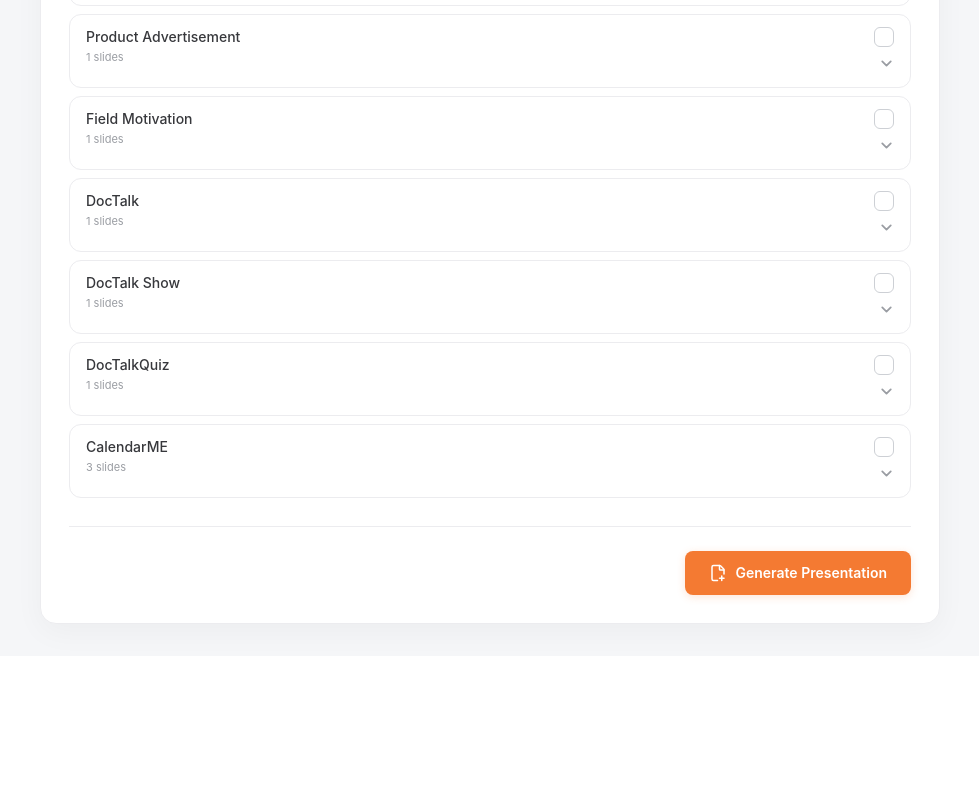
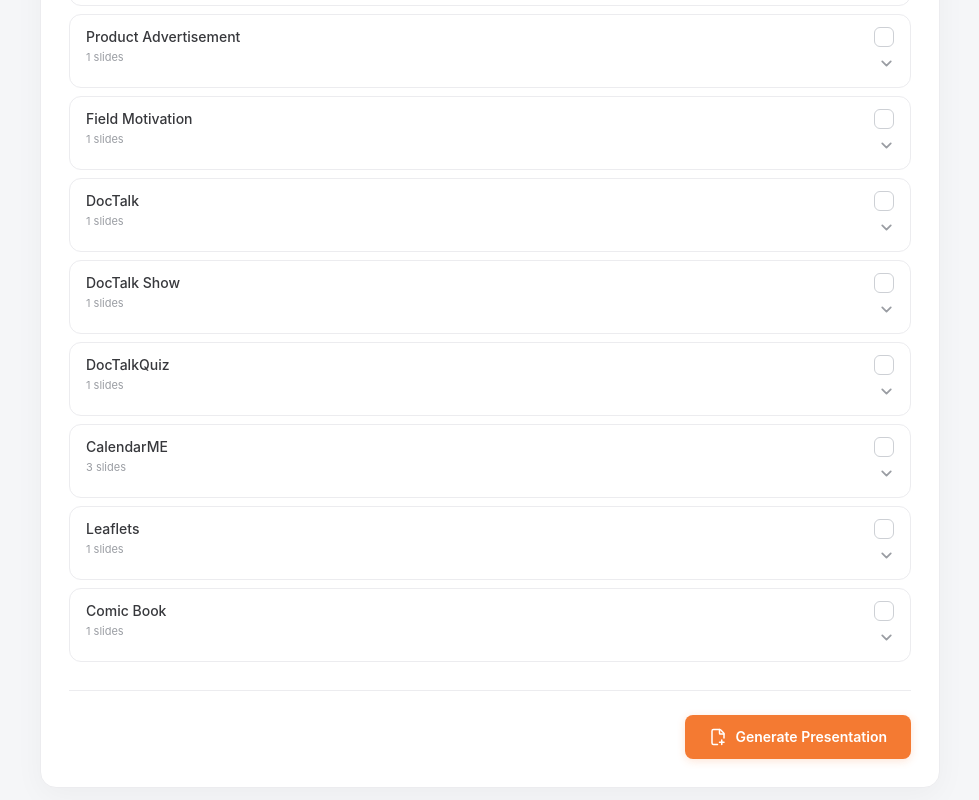
Before and after one commit to Rohan9833/Section-automation, a React (Vite) app in the folder FrontSection-Automation/: page /urlForm in a window 1280 px wide. Shown: the part 1644-2444 px from the top of the page, without its empty margins (150-1129 px from the left). Before the commit the page ends 2300 px from the top, so only its background shows below. Built offline with nearby package versions, Linux system fonts and the light colour scheme.

Commit message:
Add Leaflets and Comic Book sections

```diff
--- a/FrontSection-Automation/src/Components/Create-presentation/PresentationSections.jsx
+++ b/FrontSection-Automation/src/Components/Create-presentation/PresentationSections.jsx
@@ -76,6 +76,16 @@
     key: "calendar-me",
     label: "CalendarME",
     slideIds: [105, 106, 107],
+  },
+  {
+    key: "leaflets",
+    label: "Leaflets",
+    slideIds: [108],
+  },
+  {
+    key: "comic-book",
+    label: "Comic Book",
+    slideIds: [109],
   },
 ];
 
```
